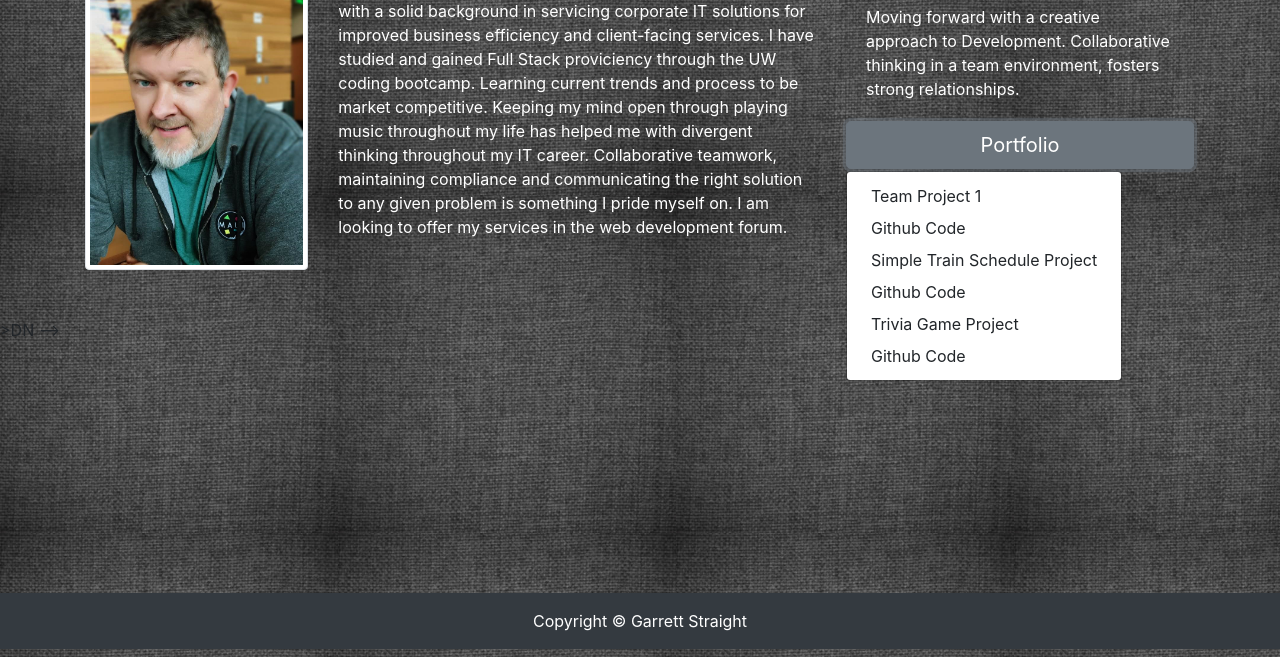
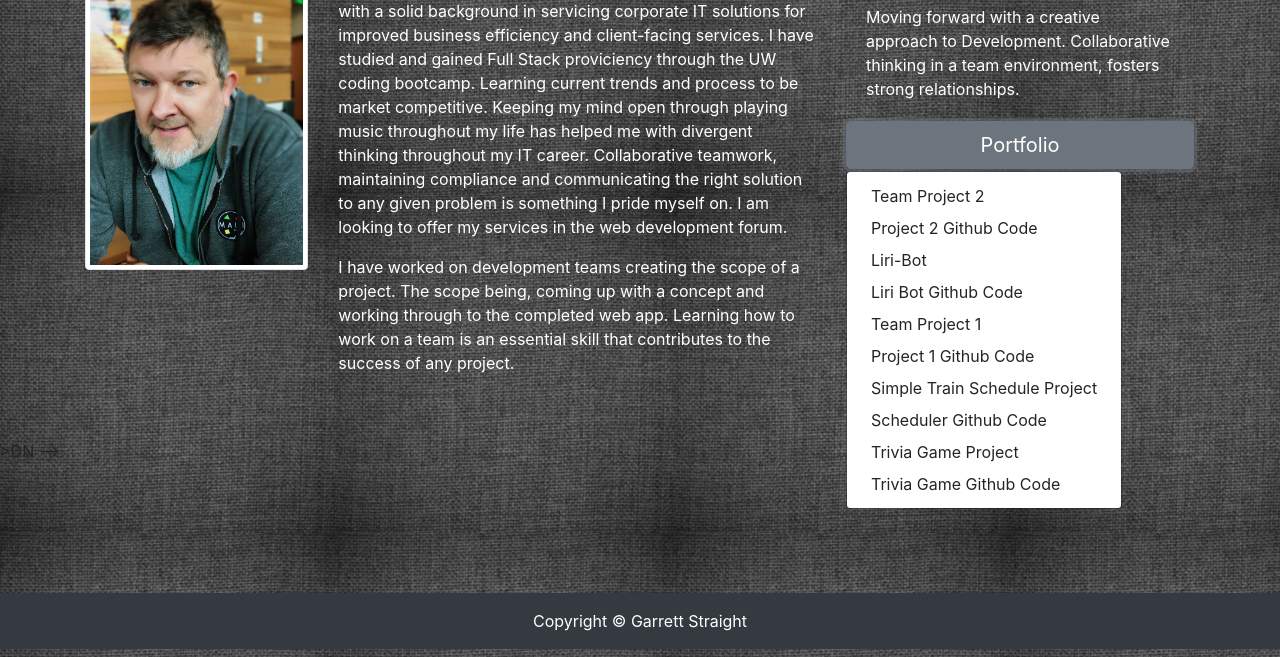
Before and after one commit to GarrettStraight/Bootstrap-Portfolio, a plain HTML site: page index.html in a window 1280 px wide. Both pictures are taken after a click on the button "Portfolio". Shown: the part 143-800 px from the top of the page. Drawn offline with nearby package versions, Linux system fonts and the light colour scheme.

Commit message:
updating index.html

```diff
--- a/index.html
+++ b/index.html
@@ -53,6 +53,9 @@
             <div class="float-md-right">
               <p>
                 I am an experienced professional "Full Stack Web Developer" with a solid background in servicing corporate IT solutions for improved business efficiency and client-facing services. I have studied and gained Full Stack proviciency through the UW coding bootcamp. Learning current trends and process to be market competitive. Keeping my mind open through playing music throughout my life has helped me with divergent thinking throughout my IT career. Collaborative teamwork, maintaining compliance and communicating the right solution to any given problem is something I pride myself on. I am looking to offer my services in the  web development forum.
+                </p>
+                <p>
+                I have worked on development teams creating the scope of a project. The scope being, coming up with a concept and working through to the completed web app. Learning how to work on a team is an essential skill that contributes to the success of any project.
               </p>
             </div>
           </div>
@@ -75,12 +78,16 @@
             </a>
 
             <div class="dropdown-menu" aria-labelledby="dropdownMenuLink">
+              <a class="dropdown-item" href="https://murmuring-retreat-47548.herokuapp.com/"target="_blank">Team Project 2</a>
+              <a class="dropdown-item" href="https://github.com/GarrettStraight/project2/"target="_blank">Project 2 Github Code</a>
+              <a class="dropdown-item" href="https://garrettstraight.github.io/Liri-Bot/"target="_blank">Liri-Bot</a>
+              <a class="dropdown-item" href="https://github.com/GarrettStraight/Liri-Bot"target="_blank">Liri Bot Github Code</a>
               <a class="dropdown-item" href="https://garrettstraight.github.io/Team-7-First-Web-Dev-Project/"target="_blank">Team Project 1</a>
-              <a class="dropdown-item" href="https://github.com/GarrettStraight/Team-7-First-Web-Dev-Project"target="_blank">Github Code</a>
+              <a class="dropdown-item" href="https://github.com/GarrettStraight/Team-7-First-Web-Dev-Project"target="_blank">Project 1 Github Code</a>
               <a class="dropdown-item" href="https://garrettstraight.github.io/SimpleTrainScheduler/"target="_blank">Simple Train Schedule Project</a>
-              <a class="dropdown-item" href="https://github.com/GarrettStraight/SimpleTrainScheduler"target="_blank">Github Code</a>
+              <a class="dropdown-item" href="https://github.com/GarrettStraight/SimpleTrainScheduler"target="_blank">Scheduler Github Code</a>
               <a class="dropdown-item" href="https://garrettstraight.github.io/HW-TriviaGame/"target="_blank">Trivia Game Project</a>
-              <a class="dropdown-item" href="https://github.com/GarrettStraight/HW-TriviaGame"target="_blank">Github Code</a>
+              <a class="dropdown-item" href="https://github.com/GarrettStraight/HW-TriviaGame"target="_blank">Trivia Game Github Code</a>
             </div>
           </div>
         </div>
```
